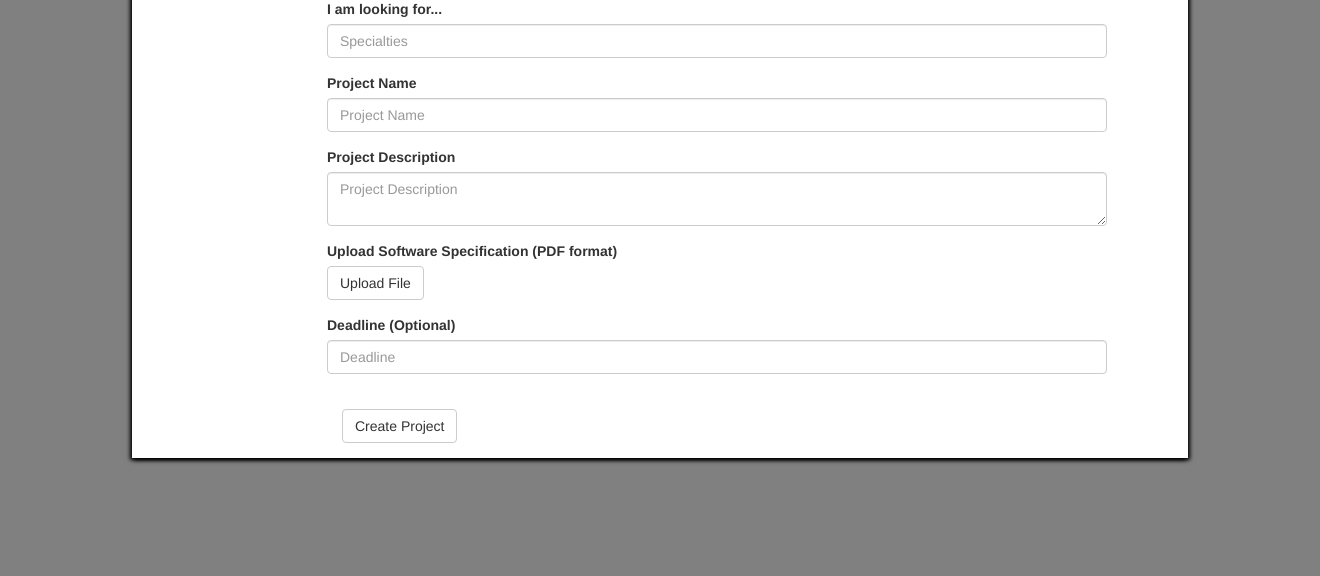
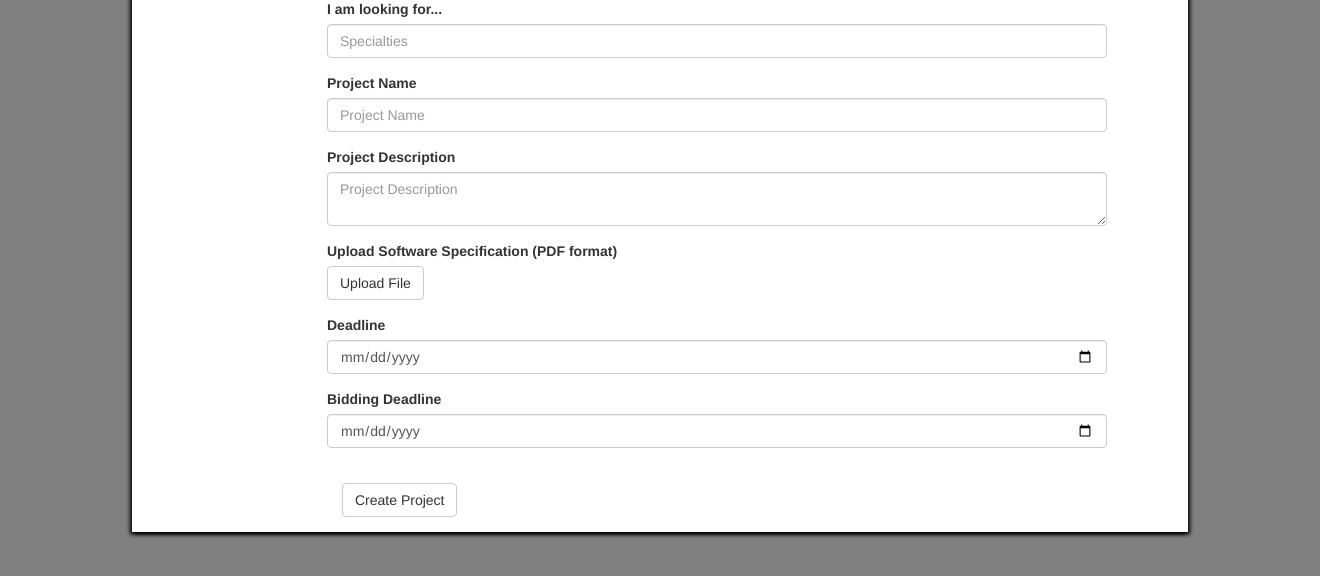
Before and after one commit to jamesw8/PVJ-Turk, a Flask app: page /create in a window 1320 px wide. Shown: the part 171-747 px from the top of the page. Run offline with Flask 2, Linux system fonts and the light colour scheme; some libraries are stand-ins or nearby versions.

Commit message:
Added bidding deadline

```diff
--- a/templates/createpost.html
+++ b/templates/createpost.html
@@ -35,16 +35,22 @@
 				<label for="specfile">Upload Software Specification (PDF format)</label><br>
 				<label class="btn btn-default">
 					Upload File
-					<input type="file" id="specfile" name="specfile" style="display: none;">
+					<input type="file" id="specfile" name="specfile" style="display: none;" required>
 				</label>
 			</div>
 		</div>
 		<div class="row">
 		  <div class="form-group col-m-12">
-			<label>Deadline (Optional)</label>
-			<input type="text" class="form-control" placeholder="Deadline" name="deadline">
+			<label>Deadline</label>
+			<input type="date" class="form-control" placeholder="Deadline" name="deadline" required>
 		  </div>
 		</div>
+		<div class="row">
+          <div class="form-group col-m-12">
+          	<label>Bidding Deadline</label>
+          	<input type="date" class="form-control" placeholder="Bidding Deadline" name="bidDeadline" required>
+          </div>
+        </div>
 		<br>
 		<div class="row">
 		  <div class="form-group col-xs-12">
```
